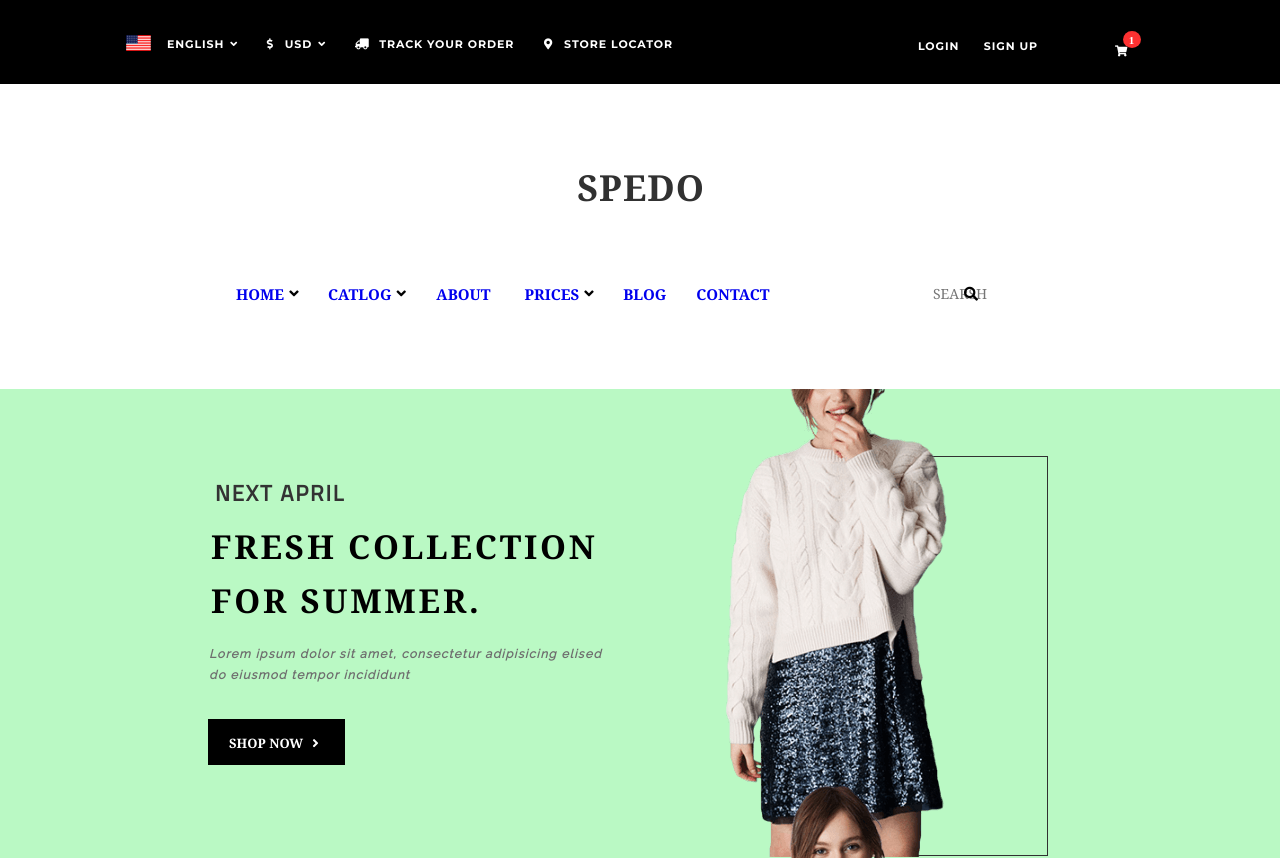
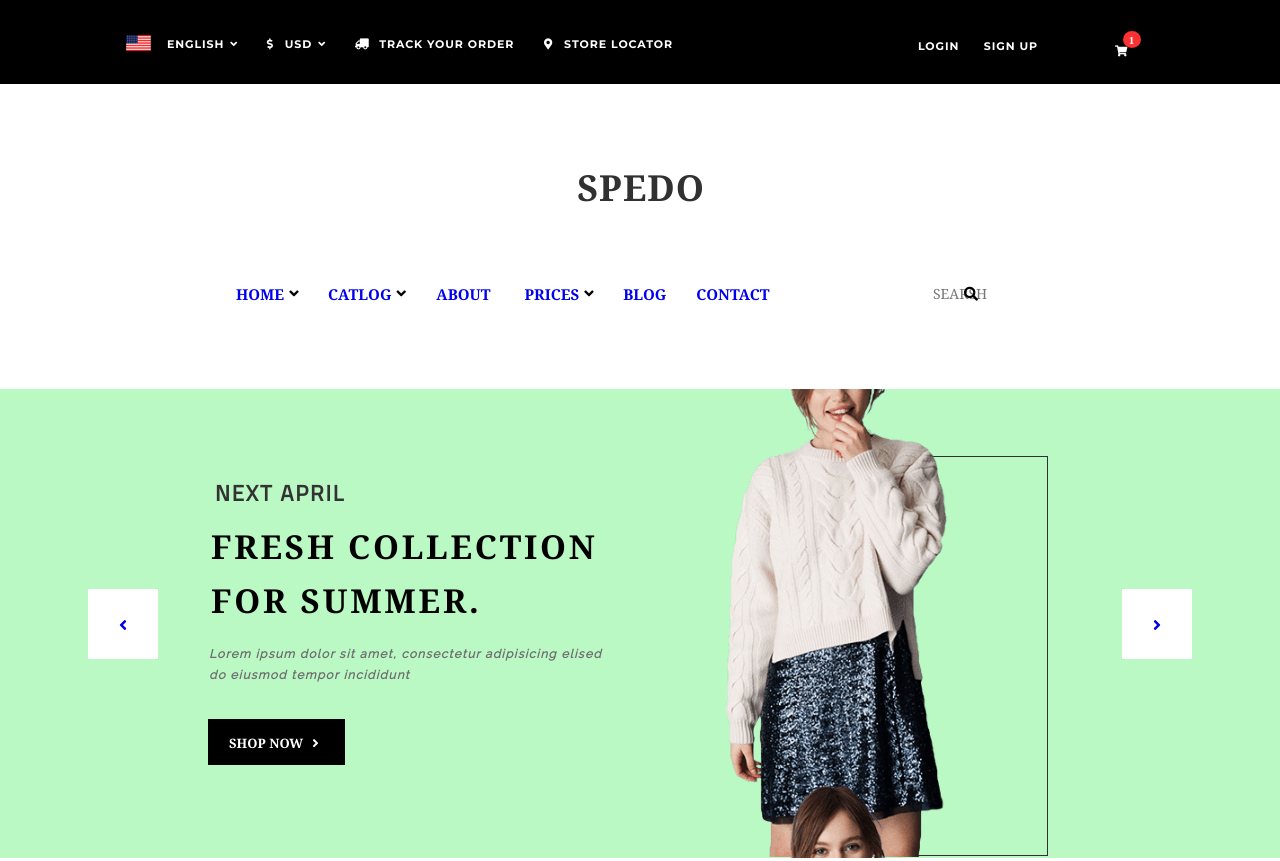
Before and after one commit to yar183/Spedo, a plain HTML site: page index.html in a window 1280 px wide. Shown: the top 861 px of the page. Drawn offline with nearby package versions, Linux system fonts and the light colour scheme.

Commit message:
seventh commit

```diff
--- a/index.html
+++ b/index.html
@@ -61,9 +61,10 @@ crossorigin="anonymous"></script>
 			</div>
 		</div>
 
+    <div class="promo">
 		<div class="slider">
 		 <div class="container clearfix">
-      <figure>
+
       <div class="slide clearfix">
 			  <h3 class="preview-date">next april</h3>
 			  <h2 class="collection-label">fresh collection <br> for summer.</h2>
@@ -84,11 +85,12 @@ crossorigin="anonymous"></script>
         <div class="model-promo"></div>
         <div class="rectangle"></div>
       </div>
-      </figure>
-      <a href="#" class="slider-button prev"><i class="fas fa-angle-left fa-1.5x"></i></a>
-      <a href="#" class="slider-button next"><i class="fas fa-angle-right fa-1.5x"></i></a>
+
 		 </div>
 		</div>
+     <a href="#" class="slider-button prev"><i class="fas fa-angle-left fa-1.5x"></i></a>
+     <a href="#" class="slider-button next"><i class="fas fa-angle-right fa-1.5x"></i></a>
+    </div>
 
 		<div class="gallery">
   <div class="container clearfix grid-1">
--- a/js/main.js
+++ b/js/main.js
@@ -10,13 +10,8 @@ for (var i = 0; i < cards.length; i++) {
   });
 }
 
-const prev = document.querySelector('.prev');
-const next = document.querySelector('.next');
 
-prev.addEventListener('click', () => mySiema.prev());
-next.addEventListener('click', () => mySiema.next());
-
-new Siema({
+const mySiema = new Siema({
   selector: '.slider',
   duration: 200,
   easing: 'ease-out',
@@ -30,3 +25,9 @@ new Siema({
   onInit: () => {},
   onChange: () => {},
 });
+
+const prev = document.querySelector('.prev');
+const next = document.querySelector('.next');
+
+prev.addEventListener('click', () => mySiema.prev());
+next.addEventListener('click', () => mySiema.next());
--- a/styles/style.css
+++ b/styles/style.css
@@ -208,6 +208,10 @@ a {
 }
 
 /*=======Slider======*/
+
+.promo{
+  position: relative;
+}
 
 .slider {
   background-color: #baf9c4;
```
